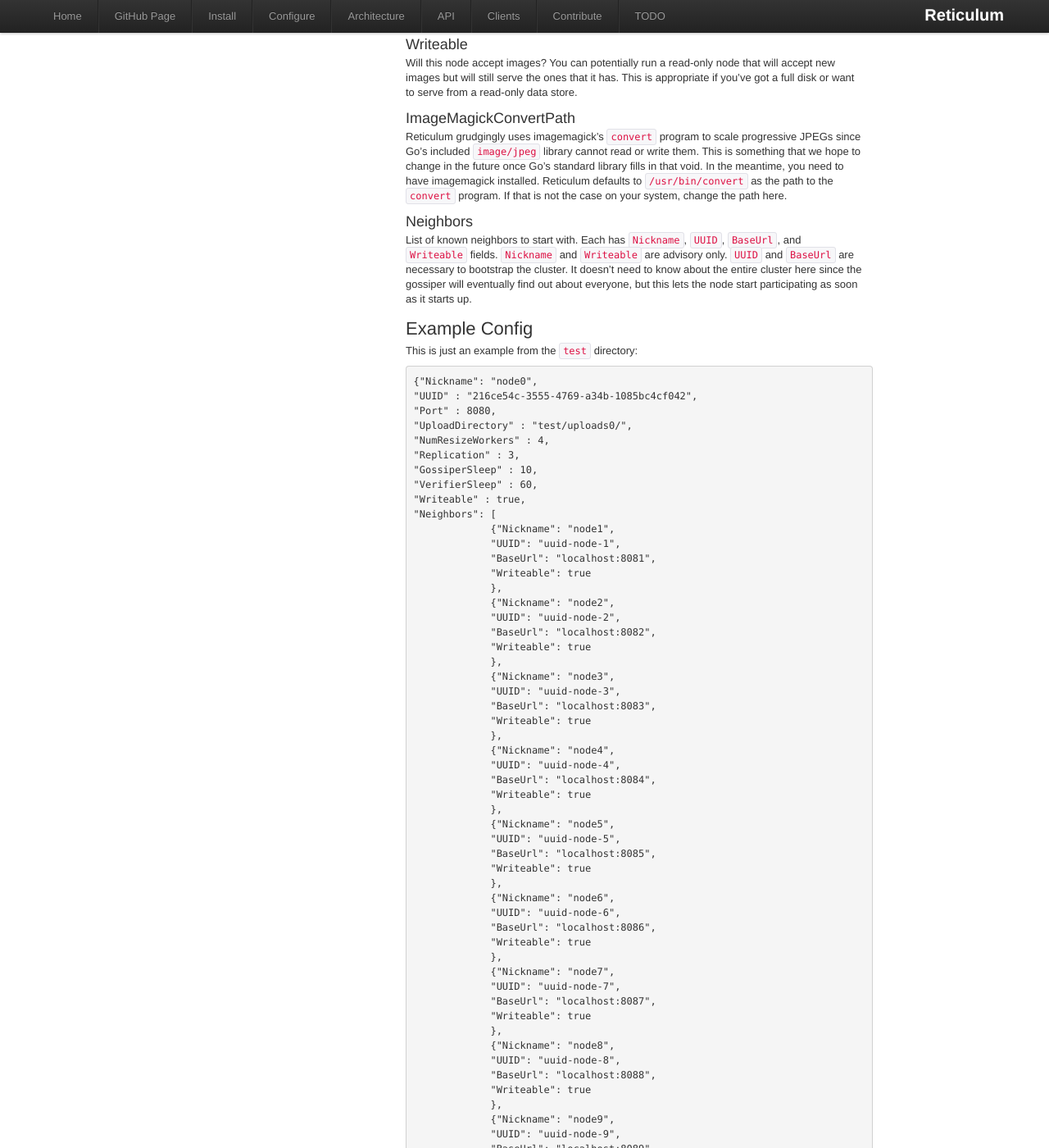
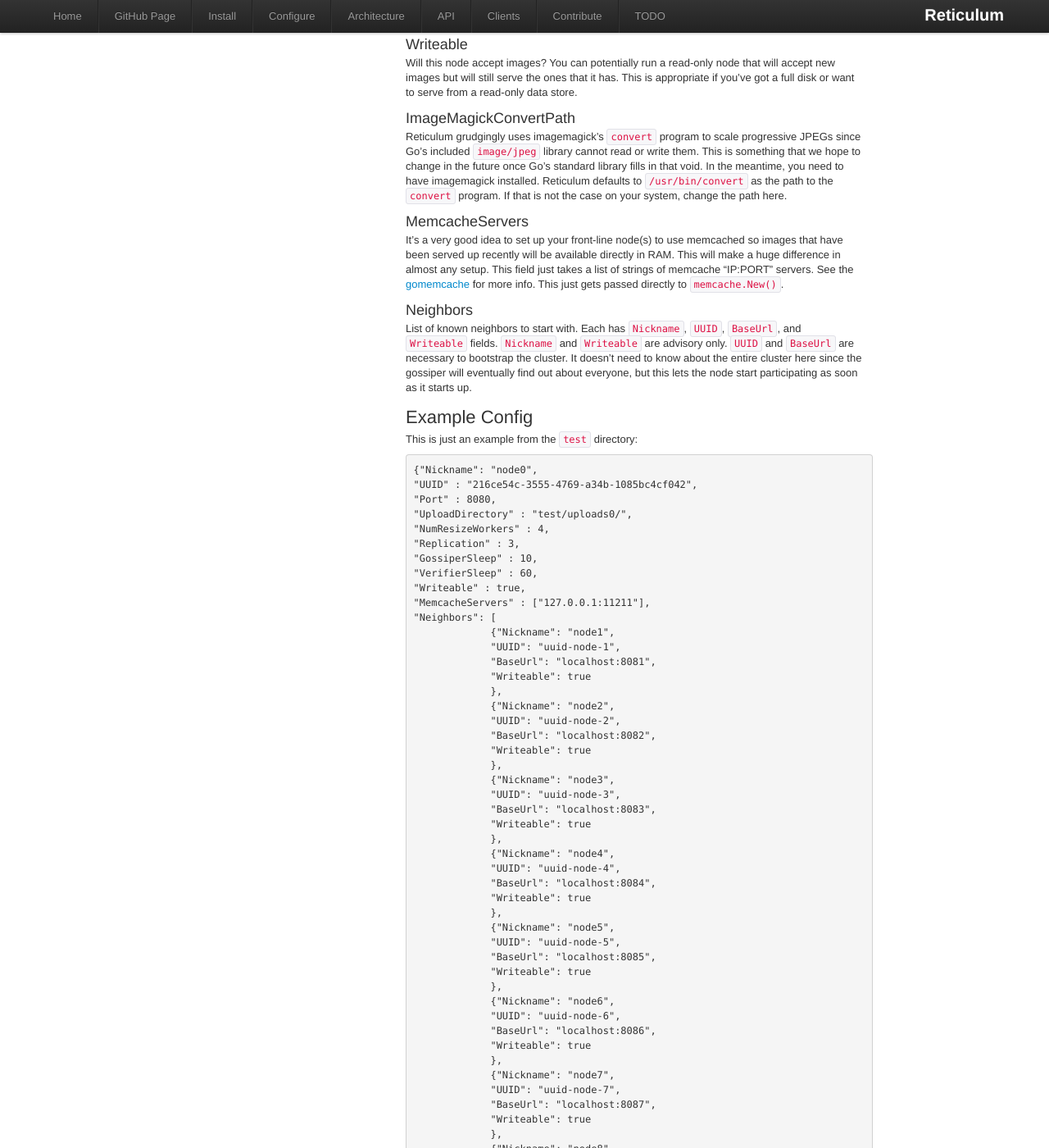
Before and after one commit to thraxil/reticulum, a Jekyll site: the page built from configure.markdown, in a window 1280 px wide and 1400 px high, scrolled down 1283 px. Shown: the whole window at 82% size. Built offline with Jekyll 4.4.1, drawn with Linux system fonts in a browser that asks for light colours; comment, search, counter and statistics services are not loaded; some of the changed text lies outside the part shown.

Commit message:
memcached settings docs. issue #28

```diff
--- a/configure.markdown
+++ b/configure.markdown
@@ -108,6 +108,16 @@ need to have imagemagick installed. Reticulum defaults to
 `/usr/bin/convert` as the path to the `convert` program. If that is
 not the case on your system, change the path here.
 
+### MemcacheServers
+
+It's a very good idea to set up your front-line node(s) to use
+memcached so images that have been served up recently will be
+available directly in RAM. This will make a huge difference in almost
+any setup. This field just takes a list of strings of memcache
+"IP:PORT" servers. See the
+[gomemcache](https://github.com/bradfitz/gomemcache/) for more
+info. This just gets passed directly to `memcache.New()`.
+
 ### Neighbors
 
 List of known neighbors to start with. Each has `Nickname`, `UUID`,
@@ -130,6 +140,7 @@ This is just an example from the `test` directory:
     "GossiperSleep" : 10,
     "VerifierSleep" : 60,
     "Writeable" : true,
+    "MemcacheServers" : ["127.0.0.1:11211"],
     "Neighbors": [
                  {"Nickname": "node1",
                  "UUID": "uuid-node-1",
--- a/install.markdown
+++ b/install.markdown
@@ -23,11 +23,15 @@ Otherwise clone it and do
 
 and that will create a `reticulum` binary for your platform.
 
-The only non standard library dependency it has is `resize` available
+The only non standard library dependencies it has is `resize` available
 with
 
     go get github.com/thraxil/reticulum
 
+And `memcache`:
+
+    go get github.com/bradfitz/gomemcache/memcache
+
 ## Download Binaries
 
 TODO
```
